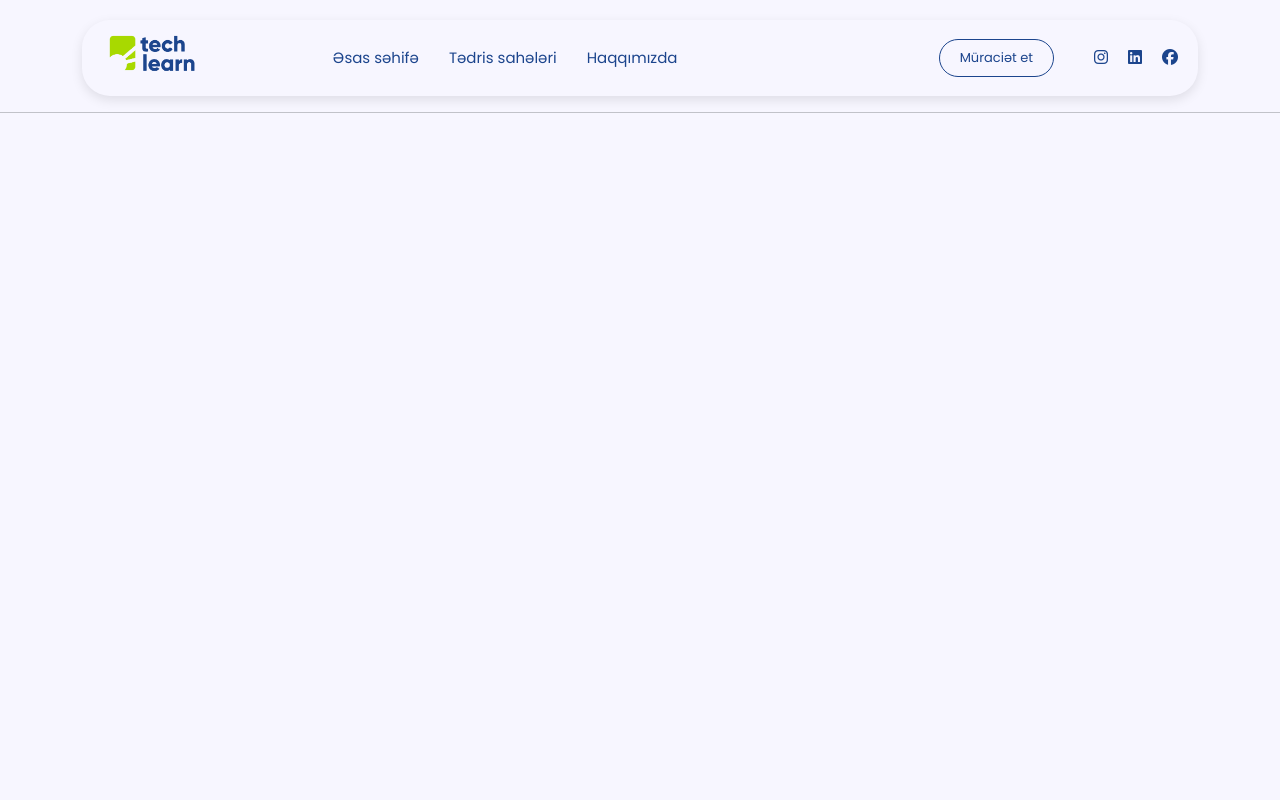
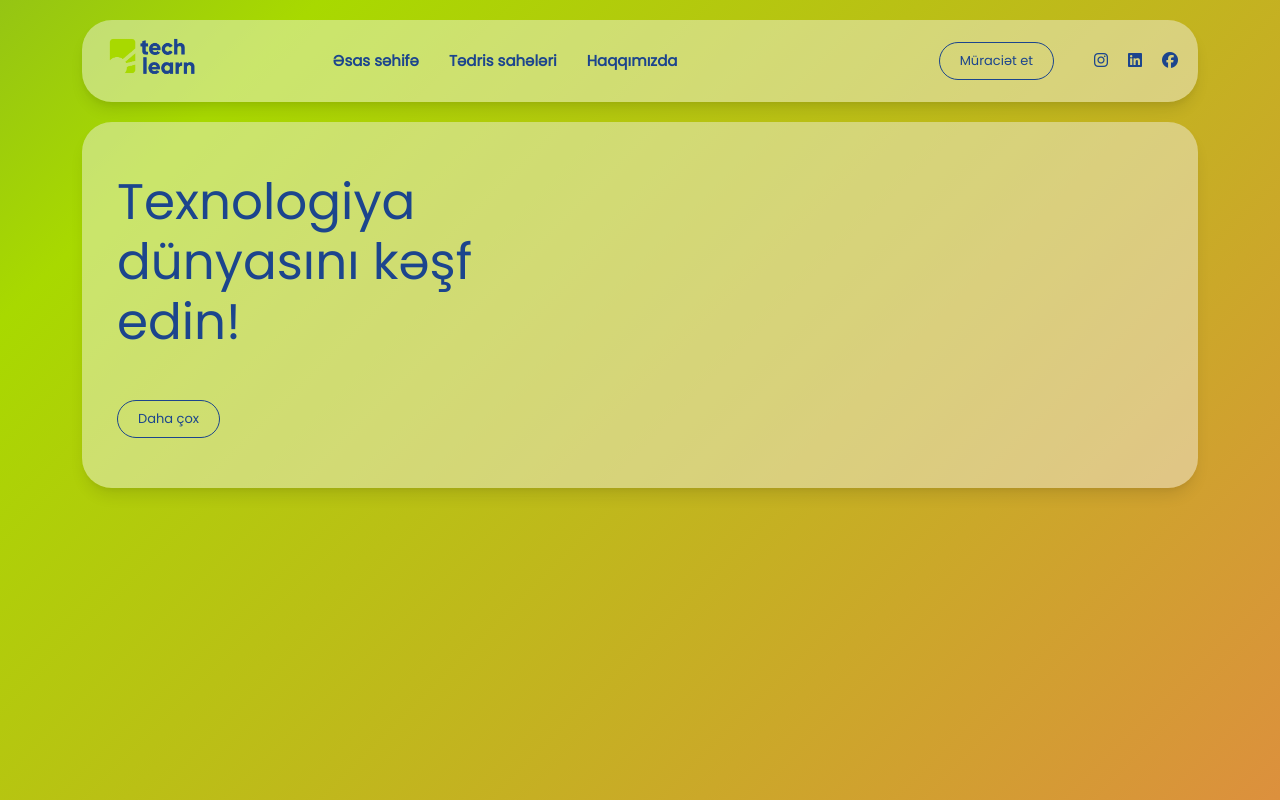
Before and after one commit to FidanAsadova/Techlearn_az, a plain HTML site: page index.html in a window 1280 px wide. Drawn offline with nearby package versions, Linux system fonts and the light colour scheme.

Commit message:
heroBanner section added

```diff
--- a/assets/scss/layout/_header.scss
+++ b/assets/scss/layout/_header.scss
@@ -1,13 +1,31 @@
-body {
-  background-color: #f7f6ff;
+.bodyBg {
+  // background-color: #f7f6ff;
+  // background: linear-gradient(#a8d900, #1c458d);
+  background: linear-gradient(-45deg, #ee7752, #a8d900, #1c458d, #23d5ab);
+  background-size: 400% 400%;
+  animation: gradientBody 15s ease infinite;
+  @keyframes gradientBody {
+    0% {
+      background-position: 0% 50%;
+    }
+    50% {
+      background-position: 100% 50%;
+    }
+    100% {
+      background-position: 0% 50%;
+    }
+  }
   .header {
     display: flex;
     justify-content: space-between;
     align-items: center;
-    padding: 10px 20px;
+    padding: 13px 20px;
     margin-top: 20px;
-    border-radius: 28px;
-    box-shadow: rgba(0, 0, 0, 0.1) 0px 4px 12px;
+    border-radius: 30px;
+    box-shadow: rgba(0, 0, 0, 0.1) 0px 10px 15px -3px,
+      rgba(0, 0, 0, 0.05) 0px 4px 6px -2px;
+    background-color: rgba(245, 245, 245, 0.434);
+
     .logo {
       img {
         width: 100px;
@@ -24,10 +42,12 @@ body {
             text-decoration: none;
             color: #1c458d;
             font-family: "Poppins";
+            font-weight: 600;
             font-size: 15px;
             &:hover {
               text-decoration: underline;
               text-underline-offset: 10px;
+              transition: 0.5s;
             }
           }
         }
@@ -50,9 +70,14 @@ body {
         padding: 8px 20px;
         color: #1c458d;
         font-size: 13px;
+        font-weight: 500;
+
         &:hover {
-          background-color: #1c458d;
-          color: white;
+          // background-color: #1c458d;
+          // color: white;
+          // box-shadow: rgba(0, 0, 0, 0.35) 0px 4px 12px;
+          box-shadow: rgba(0, 0, 0, 0.1) 0px 10px 15px -3px,
+            rgba(0, 0, 0, 0.05) 0px 4px 6px -2px;
           transition: 0.5s;
         }
       }
@@ -73,9 +98,9 @@ body {
         display: block;
       }
     }
-    .burgerNav{
+    .burgerNav {
       padding: 250px 0;
-      .burgerUl{
+      .burgerUl {
         display: flex;
         flex-direction: column;
         justify-content: center;
--- a/assets/scss/pages/home/_home.scss
+++ b/assets/scss/pages/home/_home.scss
@@ -1,8 +1,36 @@
 #home {
   .homeSection {
-    .bgImgs {
-      .homeBg {
-        width: 300px;
+    display: flex;
+    flex-direction: column;
+    justify-content: center;
+    padding: 50px 35px;
+    border-radius: 30px;
+    box-shadow: rgba(0, 0, 0, 0.1) 0px 10px 15px -3px,
+      rgba(0, 0, 0, 0.05) 0px 4px 6px -2px;
+    background-color: rgba(245, 245, 245, 0.434);
+    margin-top: 20px;
+    .homeInfo {
+      color: #1c458d;
+      font-family: "Poppins";
+      // font-weight: 600;
+      font-size: 50px;
+      line-height: 1.2;
+    }
+    .btn {
+      font-family: "Poppins";
+      border: 1px solid #1c458d;
+      border-radius: 25px;
+      padding: 8px 20px;
+      color: #1c458d;
+      font-size: 13px;
+      font-weight: 500;
+      &:hover {
+        // background-color: #1c458d;
+        // color: white;
+        // box-shadow: rgba(0, 0, 0, 0.35) 0px 4px 12px;
+        box-shadow: rgba(0, 0, 0, 0.1) 0px 10px 15px -3px,
+          rgba(0, 0, 0, 0.05) 0px 4px 6px -2px;
+        transition: 0.5s;
       }
     }
   }
--- a/index.html
+++ b/index.html
@@ -10,11 +10,14 @@
     <link rel="stylesheet" href="https://cdnjs.cloudflare.com/ajax/libs/font-awesome/6.6.0/css/all.min.css"
         integrity="sha512-Kc323vGBEqzTmouAECnVceyQqyqdsSiqLQISBL29aUW4U/M7pSPA/gEUZQqv1cwx4OnYxTxve5UMg5GT6L4JJg=="
         crossorigin="anonymous" referrerpolicy="no-referrer" />
+    <link rel="icon" href="./assets/images/logo-title.png" type="image/icon type">
     <link href='https://fonts.googleapis.com/css?family=Poppins' rel='stylesheet'>
+    <link href="https://unpkg.com/aos@2.3.1/dist/aos.css" rel="stylesheet">
     <link rel="stylesheet" href="./assets/scss/main.css">
     <title>Techlearn Academy</title>
 </head>
-<body>
+
+<body class="bodyBg">
     <header>
         <div class="container">
             <div class="header">
@@ -31,14 +34,17 @@
                 <!-- <a class="text-decoration-none" target="_blank" href="#"><i class="fa-solid fa-bars navBar" style="color: #1C458D;">
 
                 </i></a> -->
-                <a class="text-decoration-none" type="button" data-bs-toggle="offcanvas" data-bs-target="#offcanvasRight"
-                    aria-controls="offcanvasRight"><i class="fa-solid fa-bars navBar" style="color: #1C458D;"></i></a>
+                <a class="text-decoration-none" type="button" data-bs-toggle="offcanvas"
+                    data-bs-target="#offcanvasRight" aria-controls="offcanvasRight"><i class="fa-solid fa-bars navBar"
+                        style="color: #1C458D;"></i></a>
 
-                <div class="offcanvas offcanvas-end" tabindex="-1" id="offcanvasRight" aria-labelledby="offcanvasRightLabel">
+                <div class="offcanvas bodyBg offcanvas-end" tabindex="-1" id="offcanvasRight"
+                    aria-labelledby="offcanvasRightLabel">
                     <div class="offcanvas-header">
                         <h5 id="offcanvasRightLabel"></h5>
 
-                        <button type="button" class="btn-close text-reset" data-bs-dismiss="offcanvas" aria-label="Close"></button>
+                        <button type="button" class="btn-close text-reset" data-bs-dismiss="offcanvas"
+                            aria-label="Close"></button>
                     </div>
                     <div class="offcanvas-body">
                         <nav class="burgerNav">
@@ -52,17 +58,18 @@
                 </div>
                 <div class="btnIcons">
                     <button class="button btn">Müraciət et</button>
+
                     <div class="icons">
                         <ul class="icons">
                             <li><a target="_blank"
                                     href="https://www.instagram.com/techlearn.az?igsh=ZDMwcXFkNGpiZWIy"><i
-                                        class="fa-brands fa-instagram" style="color: #1C458D;"></i></a></li>
+                                        class="fa-brands fa-instagram" style="color: #1c458d;"></i></a></li>
                             <li><a target="_blank"
                                     href="https://www.linkedin.com/company/techlearn-academy/posts/?feedView=all"><i
-                                        class="fa-brands fa-linkedin" style="color: #1C458D;"></i></a></li>
+                                        class="fa-brands fa-linkedin" style="color: #1c458d;"></i></a></li>
                             <li><a target="_blank"
                                     href="https://www.facebook.com/profile.php?id=61556143517458&mibextid=LQQJ4d"><i
-                                        class="fa-brands fa-facebook" style="color: #1C458D;"></i></a></li>
+                                        class="fa-brands fa-facebook" style="color: #1c458d;"></i></a></li>
 
                         </ul>
                     </div>
@@ -70,20 +77,29 @@
             </div>
         </div>
     </header>
-    <hr>
-    <section id="home">
-        <div>
+    <div data-aos="zoom-in" data-aos-duration="1000" id="home">
+        <div class="container">
             <div class="homeSection">
-                <div class="bgImgs">
+                <div class="row heroBanner">
+                    <div class="col col-6 heroInfo">
+                        <p class="homeInfo mb-5">Texnologiya dünyasını kəşf <br>edin!</p>
+                        <button class="button btn">Daha çox</button>
+                    </div>
+                    <div class="col col-6 heroImg"></div>
+                </div>
 
-                </div>
             </div>
         </div>
-    </section>
+    </div>
 
     <script src="https://cdn.jsdelivr.net/npm/bootstrap@5.0.2/dist/js/bootstrap.bundle.min.js"
         integrity="sha384-MrcW6ZMFYlzcLA8Nl+NtUVF0sA7MsXsP1UyJoMp4YLEuNSfAP+JcXn/tWtIaxVXM"
         crossorigin="anonymous"></script>
+    <script src="https://cdnjs.cloudflare.com/ajax/libs/aos/2.3.4/aos.js"
+        integrity="sha512-A7AYk1fGKX6S2SsHywmPkrnzTZHrgiVT7GcQkLGDe2ev0aWb8zejytzS8wjo7PGEXKqJOrjQ4oORtnimIRZBtw=="
+        crossorigin="anonymous" referrerpolicy="no-referrer"></script>
+    <script src="https://unpkg.com/aos@2.3.1/dist/aos.js"></script>
+    <script>AOS.init()</script>
 </body>
 
 </html>
```
Also changed, not shown: assets/images/logo-title.png (added), assets/images/pexels-kevin-ku-92347-577585.jpg (deleted), assets/images/pexels-luis-gomes-166706-546819.jpg (deleted), assets/scss/main.css, 11 other files.
